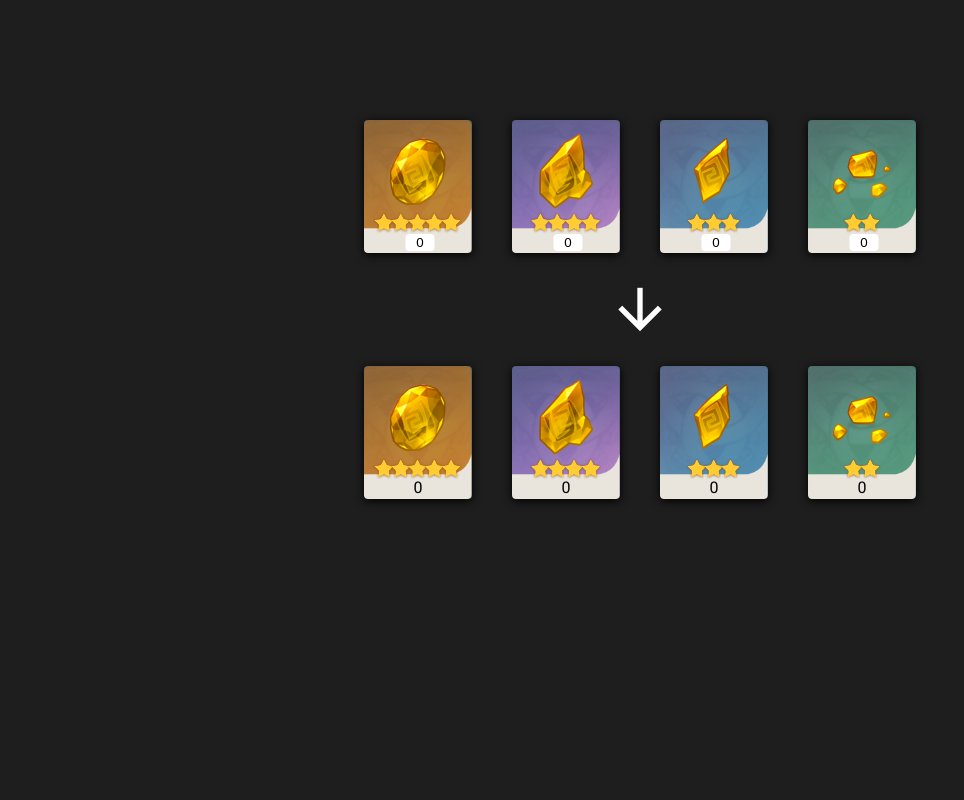
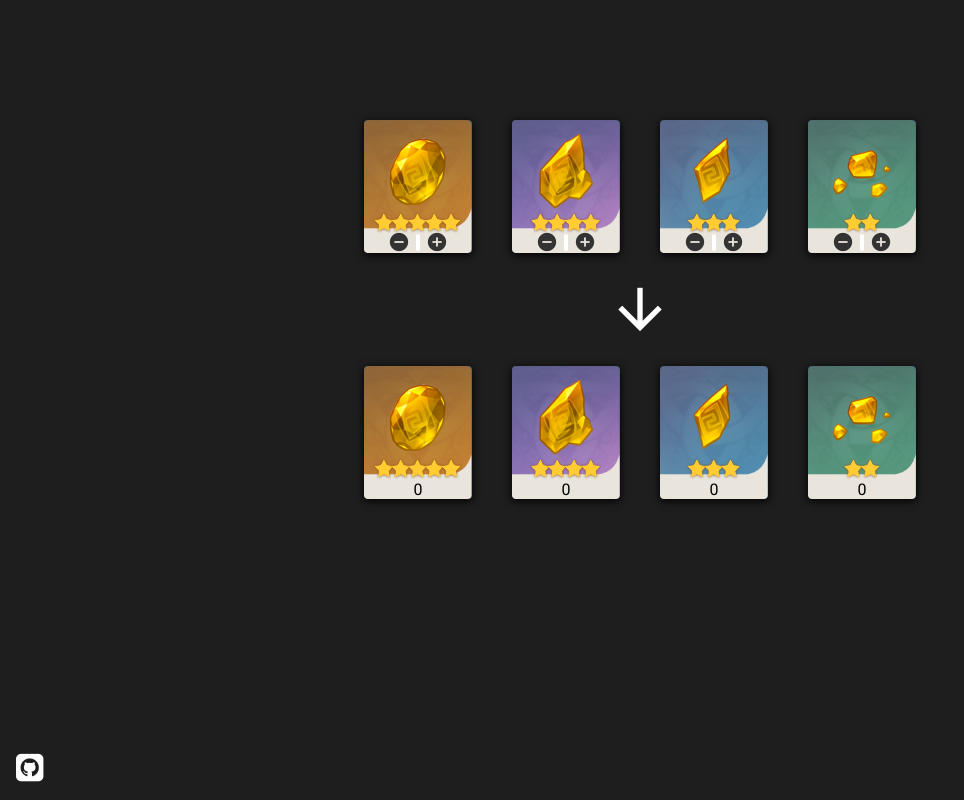
Before and after one commit to kevin-cho/genshin-gemstone-calculator, a React (Create React App) app in the folder client/: page / in a window 1280 px wide. Shown: the whole page, without its empty margins (0-964 px from the left). Built offline with nearby package versions, Linux system fonts and the light colour scheme.

Commit message:
Add increment and decrement actions

```diff
--- a/client/public/index.html
+++ b/client/public/index.html
@@ -1,5 +1,5 @@
 <!DOCTYPE html>
-<html lang="en">
+<html lang="en" style="height: 100%;">
   <head>
     <meta charset="utf-8" />
     <link rel="icon" href="%PUBLIC_URL%/favicon.ico" />
@@ -18,6 +18,8 @@
     <link rel="stylesheet" href="https://fonts.googleapis.com/icon?family=Material+Icons">
     <link rel="preconnect" href="https://fonts.gstatic.com">
     <link href="https://fonts.googleapis.com/css2?family=Roboto&display=swap" rel="stylesheet">
+    <link rel="stylesheet" href="https://maxcdn.bootstrapcdn.com/font-awesome/4.5.0/css/font-awesome.min.css">
+    <link ref="stylesheet" href="index.css">
     <!--
       Notice the use of %PUBLIC_URL% in the tags above.
       It will be replaced with the URL of the `public` folder during the build.
@@ -29,7 +31,7 @@
     -->
     <title>genshin-gemstone-calculator</title>
   </head>
-  <body style="font-family: Roboto, Helvetica, Arial, sans-serif">
+  <body style="font-family: Roboto, Helvetica, Arial, sans-serif; height: 100%; background-color: #1f1e1e;">
     <noscript>You need to enable JavaScript to run this app.</noscript>
     <div id="root"></div>
     <!--
--- a/client/src/App.js
+++ b/client/src/App.js
@@ -12,10 +12,19 @@ const App = () => {
   const [results, setResults] = useState(defaultState);
   const [selectedRarity, setSelectedRarity] = useState('');
   const inputRefs = useRef(rarities.map(createRef));
-  console.log(inputRefs)
 
   const handleQuantityChange = stars => e => {
     setQuantities({ ...quantities, [stars]: Number(e.target.value) });
+    setSelectedRarity('');
+  };
+
+  const handleQuantityIncrement = stars => {
+    setQuantities({ ...quantities, [stars]: quantities[stars] + 1 });
+    setSelectedRarity('');
+  };
+
+  const handleQuantityDecrement = stars => {
+    setQuantities({ ...quantities, [stars]: Math.max(0, quantities[stars] - 1) });
     setSelectedRarity('');
   };
 
@@ -46,6 +55,12 @@ const App = () => {
           stars={stars}
           onClick={() => inputRefs.current[index].current.focus()}
         >
+          <span
+            className={`material-icons ${styles.controls}`}
+            onClick={() => handleQuantityDecrement(stars)}
+          >
+            remove_circle
+          </span>
           <input
             ref={inputRefs.current[index]}
             className={styles.quantity}
@@ -53,6 +68,12 @@ const App = () => {
             onFocus={e => e.target.select()}
             onChange={handleQuantityChange(stars)}
           />
+           <span
+            className={`material-icons ${styles.controls}`}
+            onClick={() => handleQuantityIncrement(stars)}
+          >
+            add_circle
+          </span>
         </GemstoneCard>
       ))}
 
@@ -72,6 +93,12 @@ const App = () => {
           <span className={selectedRarity === stars ? styles.selected : ''}>{results[stars]}</span>
         </GemstoneCard>
       ))}
+
+      <nav className={styles.footer}>
+        <a href="https://github.com/kevin-cho/genshin-gemstone-calculator" target="_blank">
+          <i className="fa fa-github-square" />
+        </a>
+      </nav>
     </div>
   );
 }
--- a/client/src/App.module.css
+++ b/client/src/App.module.css
@@ -1,7 +1,5 @@
 .root {
   text-align: center;
-  background-color: #1f1e1e;
-  height: 100vh;
   padding: 100px 20px 20px 20px;
   box-sizing: border-box;
 }
@@ -11,6 +9,11 @@
 }
 .arrow > span {
   font-size: 65px;
+}
+.controls {
+  padding: 0 6px;
+  color: #333;
+  font-size: 22px;
 }
 
 input.quantity {
@@ -25,3 +28,13 @@ input.quantity {
 .selected {
   font-weight: bold;
 }
+
+nav.footer {
+  position: fixed;
+  bottom: 1rem;
+  left: 1rem;
+}
+nav.footer i {
+  color: #fff;
+  font-size: 2rem;
+}
--- a/client/src/components/GemstoneCard/GemstoneCard.module.css
+++ b/client/src/components/GemstoneCard/GemstoneCard.module.css
@@ -7,10 +7,12 @@
 
 .content {
   position: absolute;
-  bottom: 6px;
+  bottom: 4px;
   left: 50%;
   transform: translate(-50%, 0);
-  width: 25px;
+  width: fit-content;
+  display: flex;
+  align-items: center;
 }
 
 img {
```
